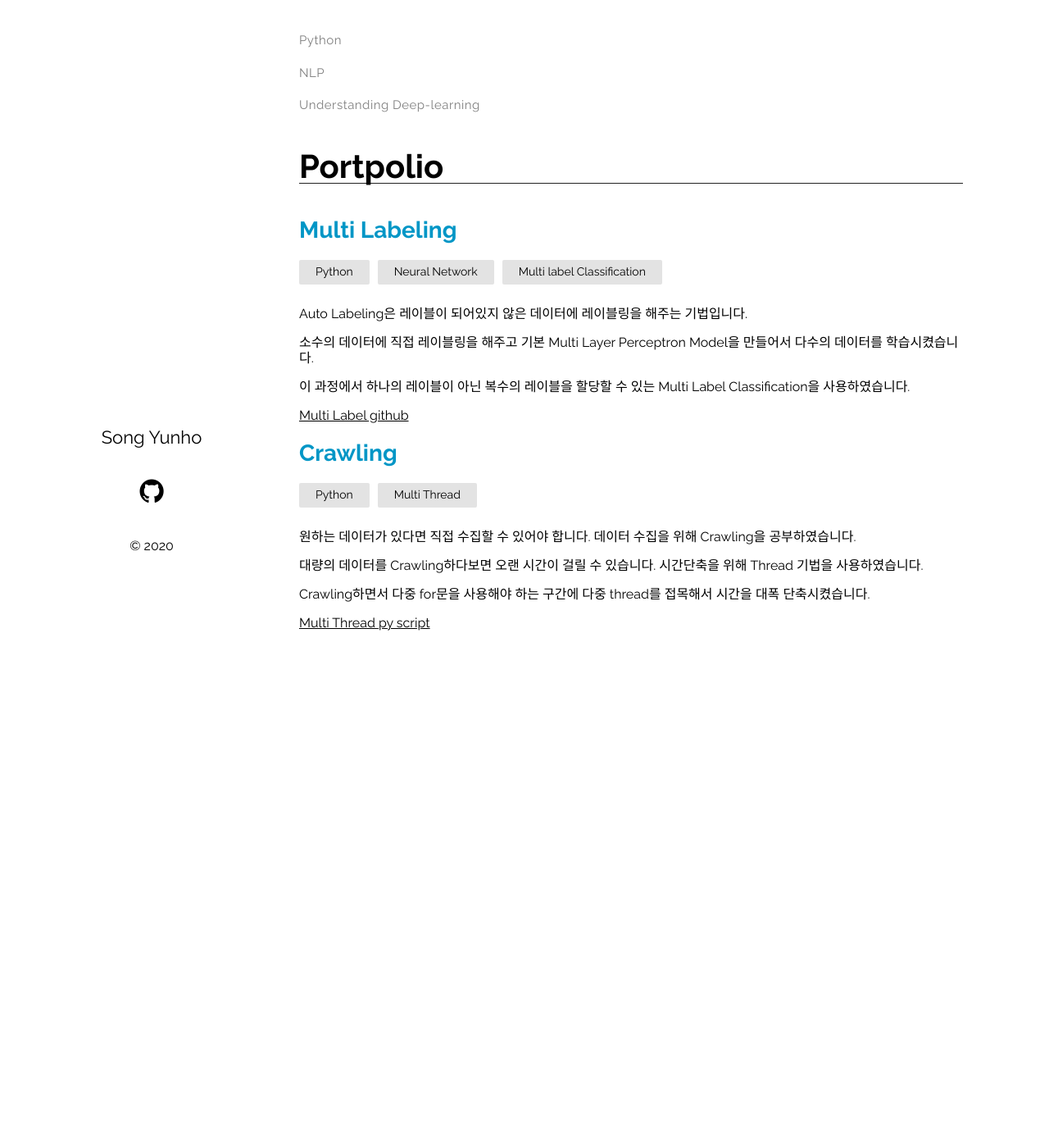
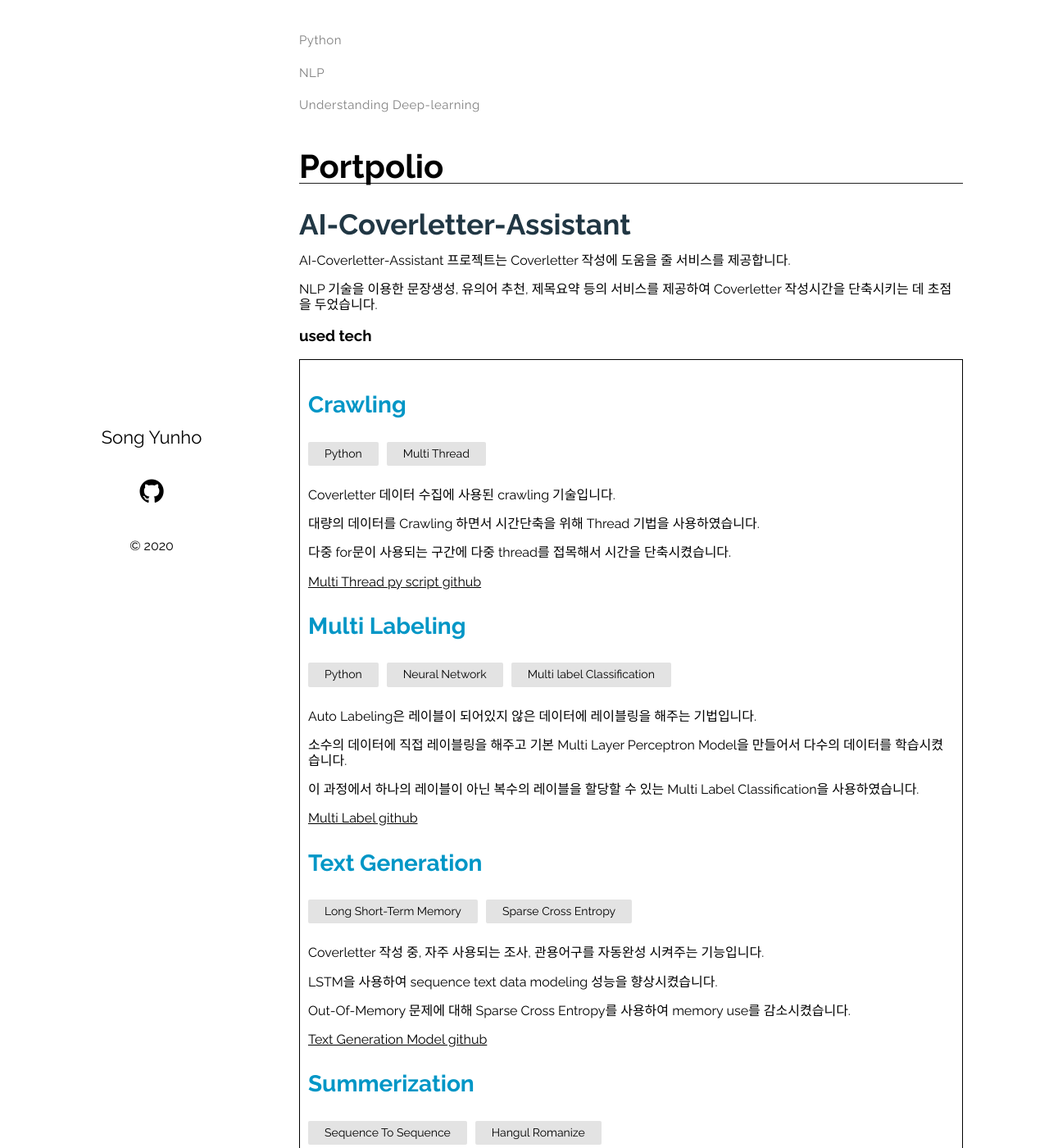
Before and after one commit to dbsgh3344/dbsgh3344.github.io, a Jekyll site: the page built from index.md, in a window 1280 px wide and 1400 px high, scrolled down 243 px. Shown: the whole window at 82% size. Built offline with Jekyll 4.4.1, drawn with Linux system fonts in a browser that asks for light colours; before the commit the page ends 1057 px from its top, so only the background shows below that; some of the changed text lies outside the part shown.

Commit message:
add project frame, text generation

```diff
--- a/_config.yml
+++ b/_config.yml
@@ -39,7 +39,7 @@ plainwhite:
 # - about.md
 
 # Build settings
-theme: plainwhite
+# theme: plainwhite
 
 plugins:
   - jekyll-seo-tag
--- a/_layouts/home.html
+++ b/_layouts/home.html
@@ -56,9 +56,35 @@ layout: default
       </li>
     {%- endfor -%} -->
     <h1 id="home-title-text">Portpolio</h1>
+    <h2 id="project-title-text">AI-Coverletter-Assistant</h2>
+    <div><p>AI-Coverletter-Assistant 프로젝트는 Coverletter 작성에 도움을 줄 서비스를 제공합니다. </p>
+      <p>NLP 기술을 이용한 문장생성, 유의어 추천, 제목요약 등의 서비스를 제공하여 Coverletter 작성시간을
+        단축시키는 데 초점을 두었습니다. </p>
+
+      </div>
+
+      <div>
+      <h3>used tech</h3>
+      <div id="project-rectangle">
+
+
       <li>
-          <h2 class="post-title">Multi Labeling</h2>
-        </a>
+          <h3 class="post-title">Crawling</h3>
+
+        <div class="post-meta">
+          <ul class="post-categories"><li>Python</li><li>Multi Thread</li></ul>
+        </div>
+        <div><p>Coverletter 데이터 수집에 사용된 crawling 기술입니다.</p>
+          <p>대량의 데이터를 Crawling 하면서 시간단축을 위해 Thread 기법을 사용하였습니다.</p>
+          <p>다중 for문이 사용되는 구간에 다중 thread를 접목해서 시간을 단축시켰습니다. </p>
+        </div>
+        <a href="https://github.com/dbsgh3344/AI-Coverletter-Assistant/blob/fromzero/Utils/crawling.py" target="_blank">Multi Thread py script github</a>
+
+      </li>
+
+      <li>
+            <h3 class="post-title">Multi Labeling</h3>
+
           <div class="post-meta">
             <ul class="post-categories"><li>Python</li><li>Neural Network</li><li>Multi label Classification</li></ul>
           </div>
@@ -70,19 +96,34 @@ layout: default
 
         </li>
         <li>
-        <h2 class="post-title">Crawling</h2>
-      </a>
+          <h3 class="post-title">Text Generation</h3>
+
         <div class="post-meta">
-        <ul class="post-categories"><li>Python</li><li>Multi Thread</li></ul>
+          <ul class="post-categories"><li>Long Short-Term Memory</li><li>Sparse Cross Entropy</li></ul>
         </div>
-      <div><p>원하는 데이터가 있다면 직접 수집할 수 있어야 합니다. 데이터 수집을 위해 Crawling을 공부하였습니다.</p>
-        <p>대량의 데이터를 Crawling하다보면 오랜 시간이 걸릴 수 있습니다. 시간단축을 위해 Thread 기법을 사용하였습니다.</p>
-        <p>Crawling하면서 다중 for문을 사용해야 하는 구간에 다중 thread를 접목해서 시간을 대폭 단축시켰습니다. </p>
+        <div><p>Coverletter 작성 중, 자주 사용되는 조사, 관용어구를 자동완성 시켜주는 기능입니다.</p>
+          <p>LSTM을 사용하여 sequence text data modeling 성능을 향상시켰습니다.</p>
+          <p>Out-Of-Memory 문제에 대해 Sparse Cross Entropy를 사용하여 memory use를 감소시켰습니다.</p>
         </div>
-      <a href="https://github.com/dbsgh3344/AI-Coverletter-Assistant/blob/fromzero/Utils/crawling.py" target="_blank">Multi Thread py script</a>
+        <a href="" target="_blank">Text Generation Model github</a>
+
+      </li>
+      <li>
+        <h3 class="post-title">Summerization</h3>
+
+      <div class="post-meta">
+        <ul class="post-categories"><li>Sequence To Sequence</li><li>Hangul Romanize</li></ul>
+      </div>
+      <div><p></p>
+        <p></p>
+        <p></p>
+      </div>
+      <a href="" target="_blank">Text Generation Model github</a>
 
     </li>
 
+    </div>
+  </div>
 
 
 
--- a/_sass/plain.scss
+++ b/_sass/plain.scss
@@ -206,7 +206,7 @@ main {
   line-height: 1.2em;
   font-size: 28px;
   color: #0096c6;
-  color: #0096c6;
+  // color: #0096c6;
 }
 .posts,
 .post-container {
@@ -276,3 +276,16 @@ main {
    margin-bottom: 5%;
    padding-bottom: 10px;
   }
+
+  #project-title-text {
+    font-size: 35px;
+    color : #213744;
+    //  border-bottom: 1px solid #222222;
+    //  margin-bottom: 5%;
+    //  padding-bottom: 10px;
+    }
+
+    #project-rectangle {
+      border: 1px solid;
+      padding: 10px;
+  }
```
Lines whose indentation alone changed are shown as unchanged.
